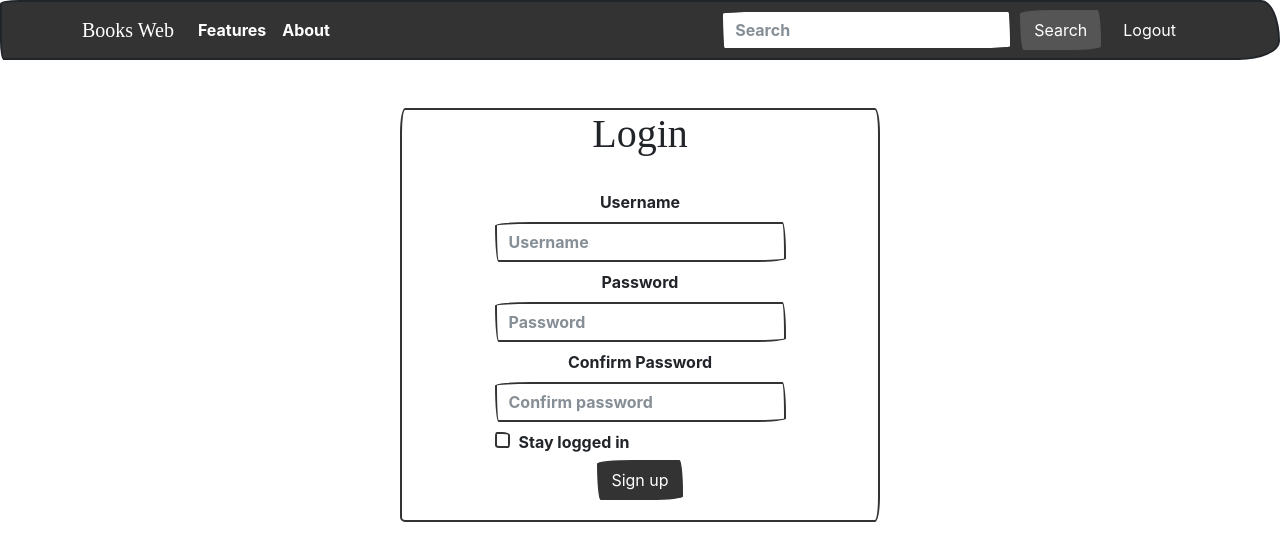
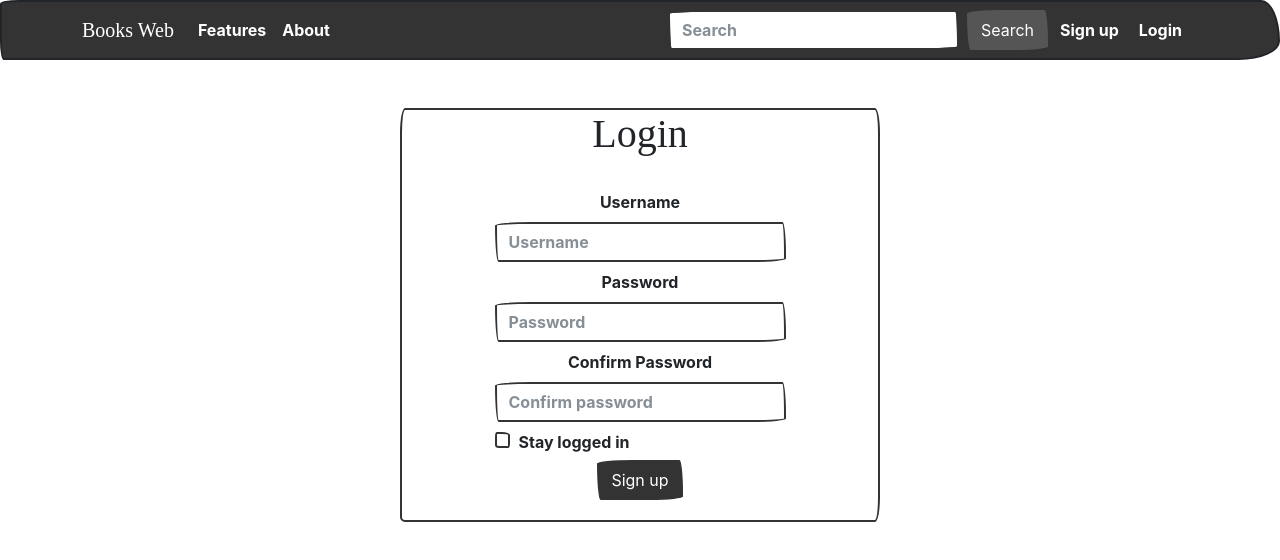
Before and after one commit to NoJodan/BooksWeb, a Next.js app in the folder frontend/: page /signup in a window 1280 px wide. Shown: the top 560 px of the page. Built offline with nearby package versions, Linux system fonts and the light colour scheme; no server answers; a web font is replaced by a local one.

Commit message:
arreglando bug del navbar

```diff
--- a/frontend/src/components/Navigation.jsx
+++ b/frontend/src/components/Navigation.jsx
@@ -7,7 +7,7 @@ const API = process.env.NEXT_PUBLIC_API;
 export const Navigation = () => {
 
     const [token_expired, setTokenExpired] = useState(false);
-    const [token, setToken] = useState("");
+    const [token, setToken] = useState(undefined);
 
     const getTokenData = async () => {
         const token = localStorage.token;
```
